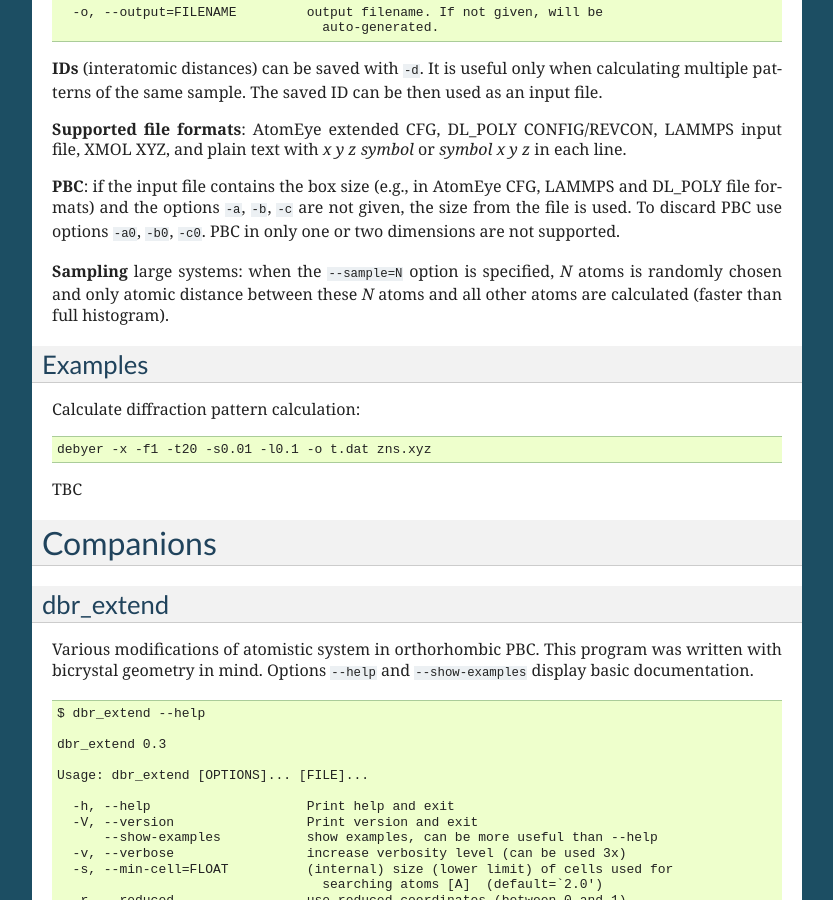
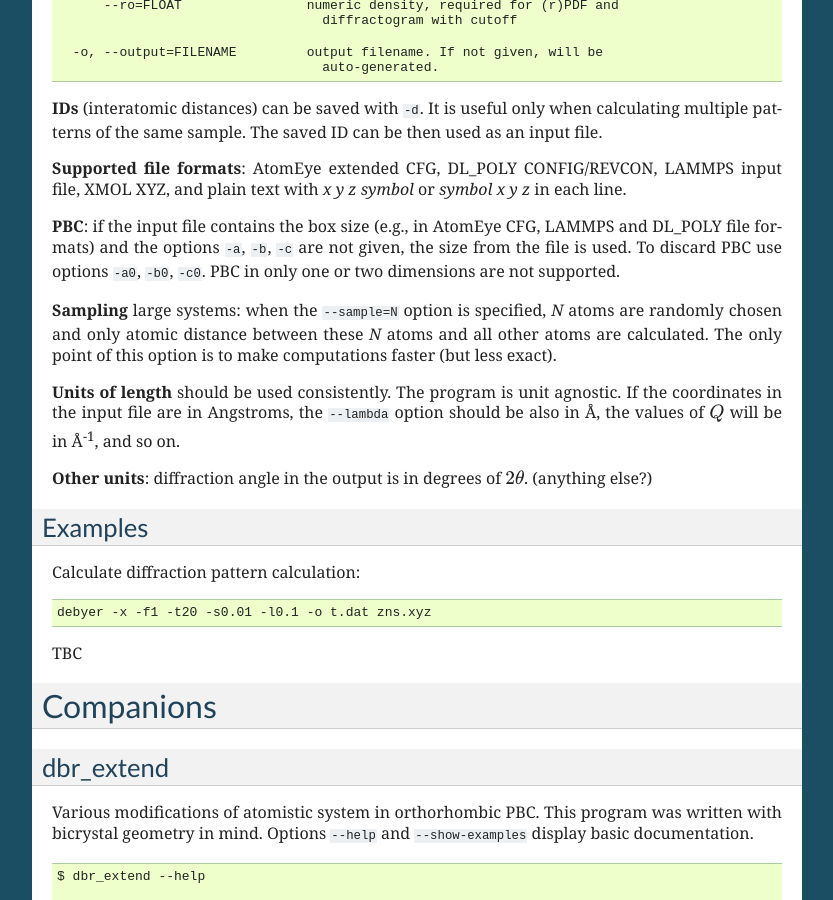
Before and after one commit to wojdyr/debyer, a Sphinx documentation site: the page built from doc/index.rst, in a window 1280 px wide and 900 px high, scrolled down 7045 px. Shown: the whole window, without its empty margins (198-1031 px from the left). Built offline with Sphinx 7.4.7, drawn with Linux system fonts in a browser that asks for light colours; some of the changed text lies outside the part shown.

Commit message:
update docs (added info about units)

```diff
--- a/doc/index.rst
+++ b/doc/index.rst
@@ -415,6 +415,8 @@ Only calculation of atomic distances is parallelized and optimized.
 Usage
 =====
 
+``debyer --help`` shows this summary:
+
 .. highlight:: none
 
 ::
@@ -488,9 +490,17 @@ To discard PBC use options ``-a0``, ``-b0``, ``-c0``.
 PBC in only one or two dimensions are not supported.
 
 **Sampling** large systems: when the ``--sample=N`` option
-is specified, *N* atoms is randomly chosen and only atomic distance
-between these *N* atoms and all other atoms are calculated
-(faster than full histogram).
+is specified, *N* atoms are randomly chosen and only atomic distance
+between these *N* atoms and all other atoms are calculated.
+The only point of this option is to make computations faster (but less exact).
+
+**Units of length** should be used consistently. The program is unit agnostic.
+If the coordinates in the input file are in Angstroms,
+the ``--lambda`` option should be also in Å,
+the values of `Q` will be in Å\ :sup:`-1`, and so on.
+
+**Other units**: diffraction angle in the output is in degrees of `2\theta`.
+(anything else?)
 
 Examples
 ========
```
Also changed, not shown: other parts of doc/index.rst (+1 -1 lines), 1 other file.
